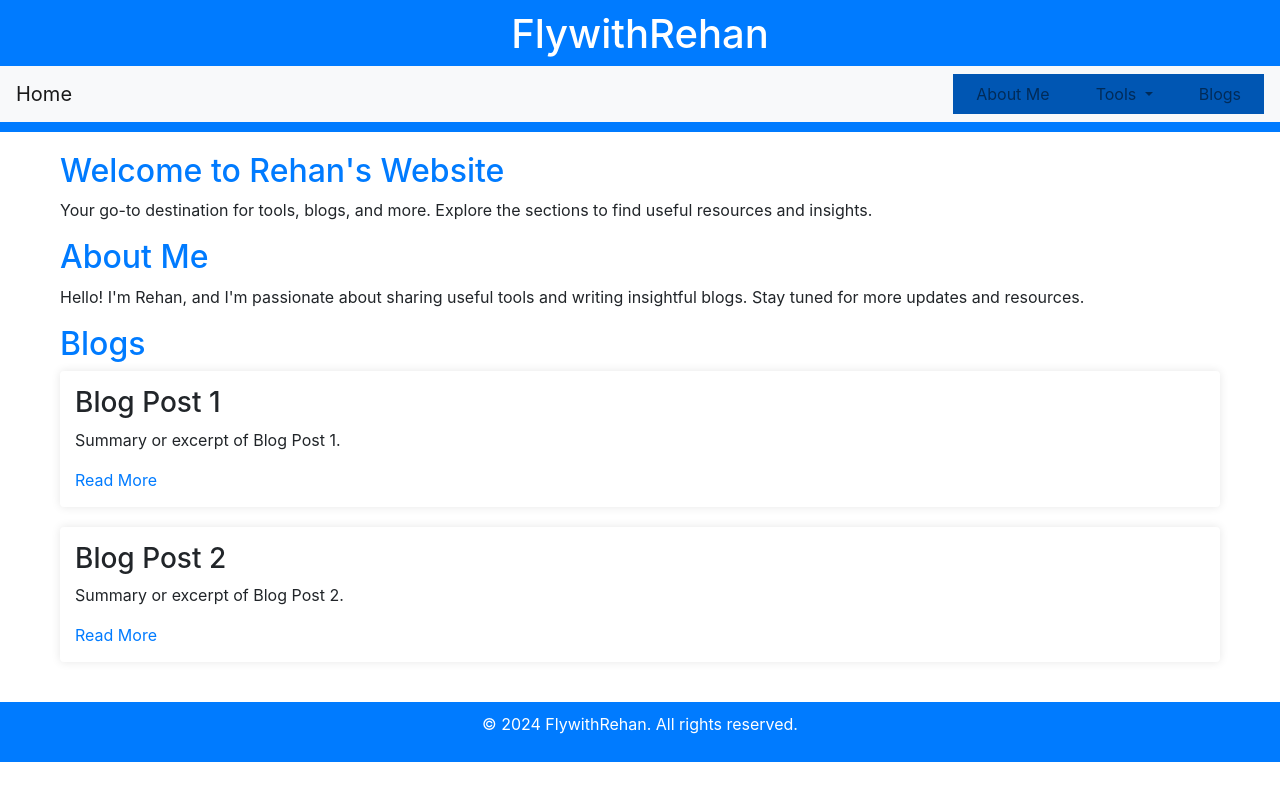
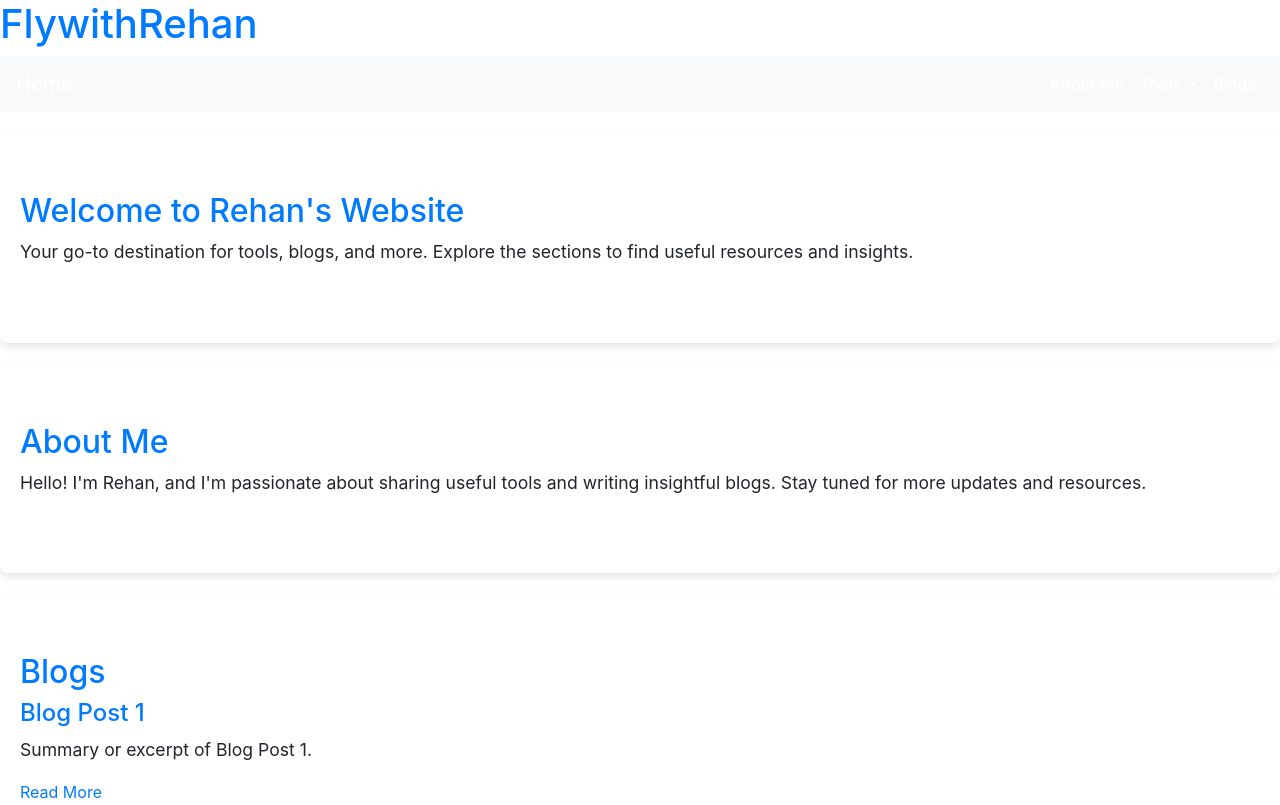
Before and after one commit to MrEGAMERZ/WEBSITE, a plain HTML site: page index.html in a window 1280 px wide. Shown: the top 805 px of the page. Drawn offline with nearby package versions, Linux system fonts and the light colour scheme.

Commit message:
Update styles.css

```diff
--- a/styles.css
+++ b/styles.css
@@ -1,71 +1,84 @@
+/* Global Styles */
 body {
-    font-family: Arial, sans-serif;
+    font-family: 'Helvetica Neue', Arial, sans-serif;
     margin: 0;
     padding: 0;
-    background-color: #f5f5f5;
+    background-color: #f9f9f9;
     color: #333;
 }
 
-header {
-    background-color: #007BFF;
-    color: white;
-    padding: 10px 0;
-    text-align: center;
+h1, h2, h3 {
+    color: #007BFF;
+    font-weight: 700;
 }
 
-nav ul {
-    list-style: none;
-    padding: 0;
-    display: flex;
-    justify-content: center;
+p {
+    font-size: 1.1em;
+    line-height: 1.6em;
+}
+
+/* Navbar */
+.navbar {
     background-color: #0056b3;
 }
 
-nav ul li {
-    margin: 0 15px;
+.navbar-brand, .nav-link {
+    color: #fff !important;
+    font-weight: 500;
+    transition: color 0.3s ease;
 }
 
-nav ul li a {
-    color: white;
-    text-decoration: none;
-    padding: 10px;
-    display: block;
-    transition: background-color 0.3s ease;
+.nav-link:hover, .nav-link:focus, .navbar-brand:hover, .navbar-brand:focus {
+    color: #ffcc00 !important;
 }
 
-nav ul li a:hover {
-    background-color: #003e75;
-    border-radius: 4px;
+.navbar-nav .dropdown-menu {
+    background-color: #007BFF;
 }
 
-main {
-    padding: 20px;
-    max-width: 1200px;
-    margin: 0 auto;
+.navbar-nav .dropdown-item {
+    color: #fff;
+}
+
+.navbar-nav .dropdown-item:hover, .navbar-nav .dropdown-item:focus {
+    background-color: #0056b3;
+    color: #ffcc00;
+}
+
+/* Section Styles */
+section {
+    padding: 60px 20px;
+    margin: 20px 0;
+    background-color: #fff;
+    border-radius: 8px;
+    box-shadow: 0 4px 8px rgba(0,0,0,0.1);
 }
 
 h2 {
-    color: #007BFF;
+    font-size: 2em;
+    margin-bottom: 20px;
 }
 
 .tool, .blog {
-    margin-bottom: 20px;
-    padding: 15px;
-    background-color: white;
-    border-radius: 4px;
-    box-shadow: 0 0 10px rgba(0, 0, 0, 0.1);
+    margin-bottom: 30px;
 }
 
 .tool h3, .blog h3 {
+    font-size: 1.5em;
     margin-top: 0;
 }
 
+/* Footer */
 footer {
-    background-color: #007BFF;
-    color: white;
+    background-color: #0056b3;
+    color: #fff;
     text-align: center;
-    padding: 10px 0;
+    padding: 20px 0;
     position: relative;
     bottom: 0;
     width: 100%;
 }
+
+footer p {
+    margin: 0;
+}
```
